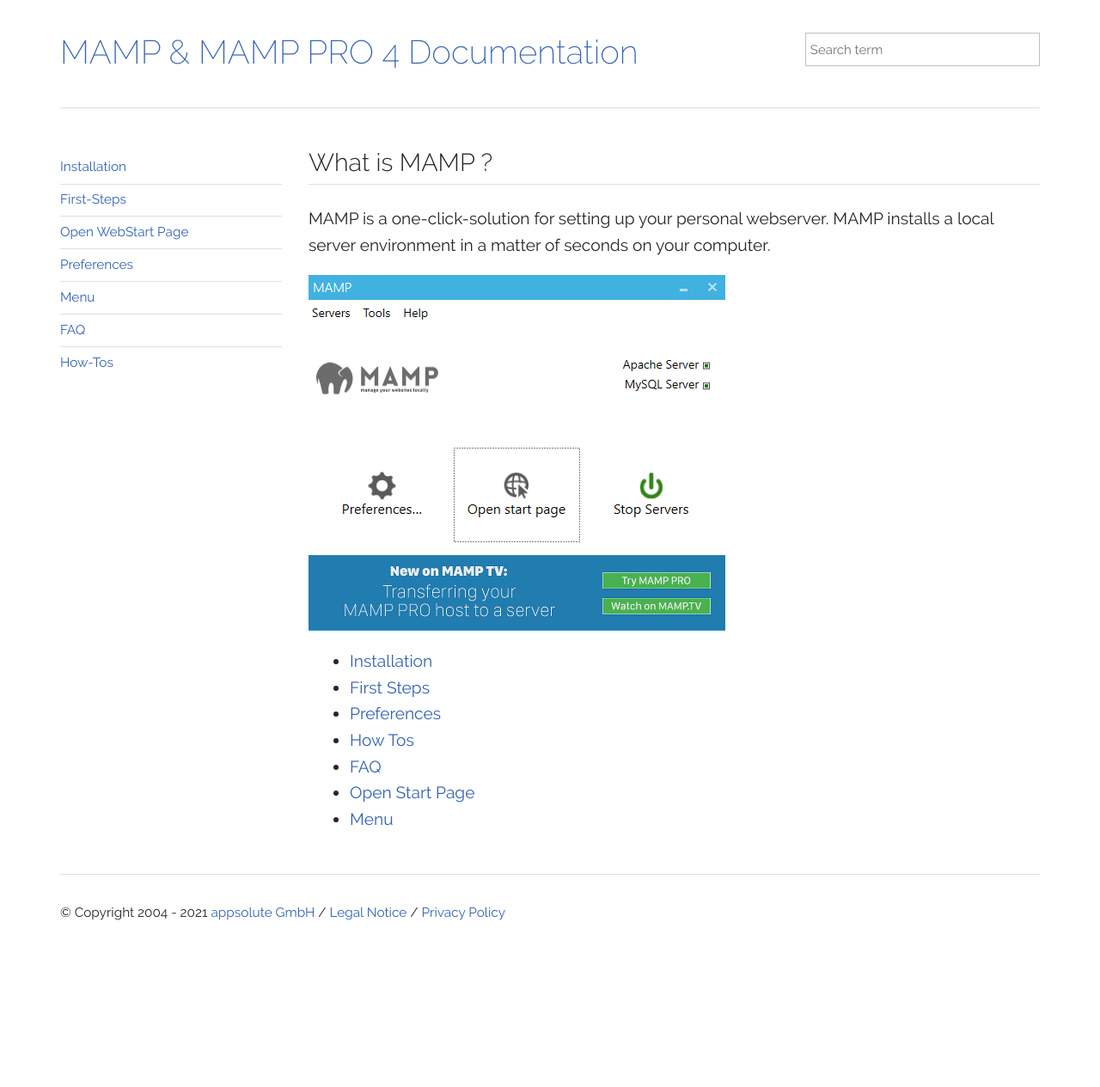
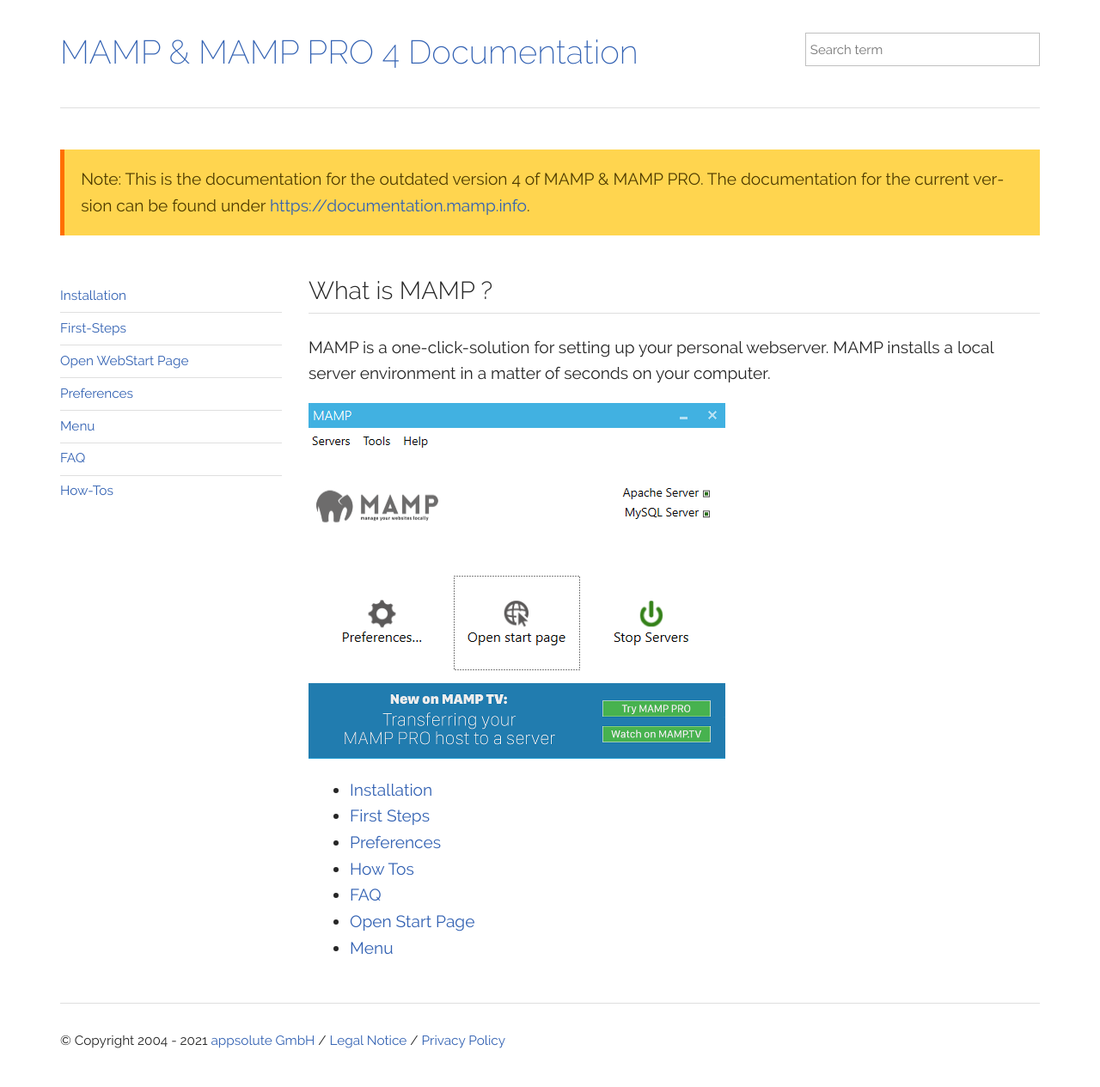
Before and after one commit to appsolutegmbh/MAMP-MAMP-PRO-4-Documentation, a Jekyll site: the page built from en/MAMP-Windows/index.md, in a window 1280 px wide. Shown: the whole page at 86% size. Built offline with Jekyll 4.4.1, drawn with Linux system fonts in a browser that asks for light colours; before the commit the page ends 1116 px from its top, so only the background shows below that.

Commit message:
Update default-2.html

```diff
--- a/_layouts/default-2.html
+++ b/_layouts/default-2.html
@@ -4,7 +4,10 @@
   {% include head.html %}
   <body>
     <div class="container">
-      {% include header.html %}
+      {% include header.html %}<div class="alert" role="alert">
+				Note: This is the documentation for the outdated version 4 of MAMP & MAMP PRO. The documentation for the current version can be found under <a href="https://documentation.mamp.info" target="_blank">https://documentation.mamp.info</a>.
+			</div>
+			<br>
       <div class="row">
         <div class="col-xxs-12 col-xs-12 col-s-3 col-m-3 col-l-3 sidebar">
           {% include en/menus/mamp-pro-mac.html %}
```
